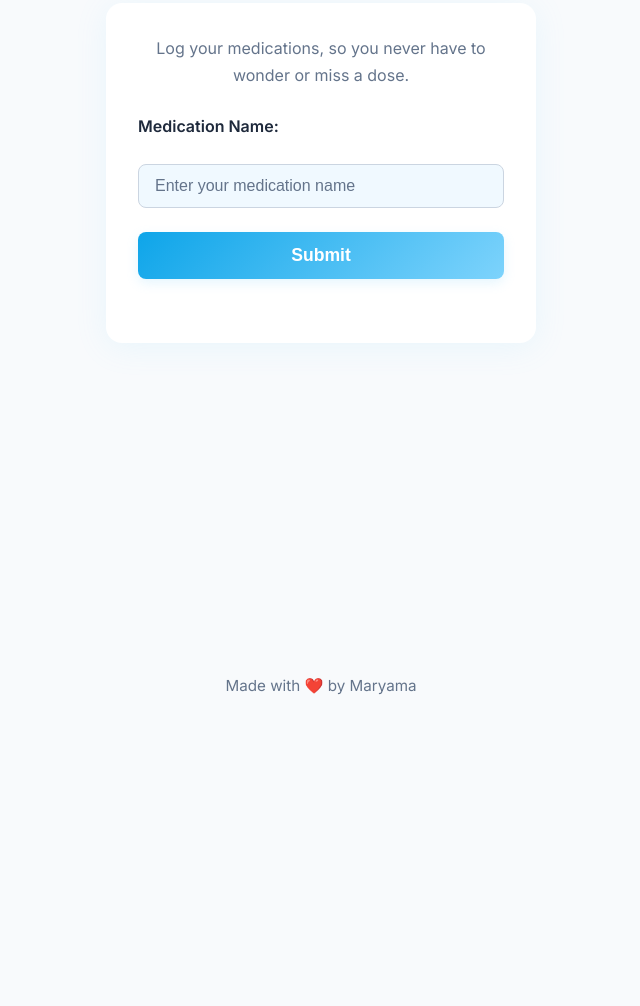
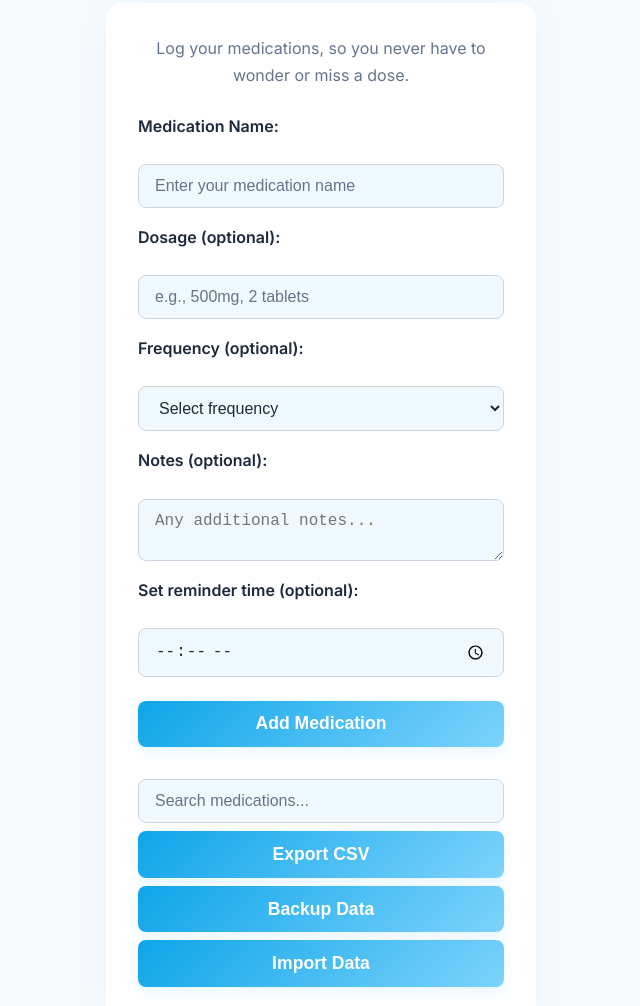
Before and after one commit to codedbymari/medication-log, a plain HTML site: page index.html in a window 1280 px wide. Shown: the part 141-1147 px from the top of the page, without its empty margins (319-959 px from the left). Before the commit the page ends 911 px from the top, so only its background shows below. Drawn offline with Linux system fonts and the light colour scheme.

Commit message:
Update index.html

```diff
--- a/index.html
+++ b/index.html
@@ -9,7 +9,6 @@
   <link rel="stylesheet" href="style.css">
 </head>
 <body>
-
   <!-- Header -->
   <header>
     <div class="logo">Medication Log</div>
@@ -21,15 +20,64 @@
       <p class="text-center">
         Log your medications, so you never have to wonder or miss a dose.
       </p>
+
+      <!-- Notification Permission -->
+      <div id="notification-setup" class="notification-banner" style="display:none;">
+        <p> Enable notifications to get medication reminders!</p>
+        <button id="enable-notifications" class="btn-small">Enable Notifications</button>
+        <button id="dismiss-notification" class="btn-small btn-outline">Maybe Later</button>
+      </div>
+
       <!-- Medication Form -->
       <form id="pill-form" aria-label="Medication Logging Form">
         <label for="pill-name">Medication Name:</label>
         <input type="text" id="pill-name" placeholder="Enter your medication name" required aria-required="true" minlength="2">
-        <button type="submit" aria-label="Submit Medication">Submit</button>
+
+        <label for="pill-dosage">Dosage (optional):</label>
+        <input type="text" id="pill-dosage" placeholder="e.g., 500mg, 2 tablets">
+
+        <label for="pill-frequency">Frequency (optional):</label>
+        <select id="pill-frequency">
+          <option value="">Select frequency</option>
+          <option value="Once daily">Once daily</option>
+          <option value="Twice daily">Twice daily</option>
+          <option value="Three times daily">Three times daily</option>
+          <option value="Four times daily">Four times daily</option>
+          <option value="As needed">As needed</option>
+          <option value="Weekly">Weekly</option>
+          <option value="Monthly">Monthly</option>
+          <option value="Custom">Custom</option>
+        </select>
+
+        <label for="pill-notes">Notes (optional):</label>
+        <textarea id="pill-notes" placeholder="Any additional notes..." rows="2"></textarea>
+
+        <label for="reminder-time">Set reminder time (optional):</label>
+        <input type="time" id="reminder-time">
+
+        <button type="submit" aria-label="Submit Medication">Add Medication</button>
       </form>
+
+      <!-- Search and Controls -->
+      <div class="controls-section">
+        <div class="search-container">
+          <input type="text" id="search-input" placeholder="Search medications..." class="search-input">
+        </div>
+
+        <div class="action-buttons">
+          <button id="export-csv" class="btn-secondary">Export CSV</button>
+          <button id="export-json" class="btn-secondary">Backup Data</button>
+          <input type="file" id="import-data" accept=".json" style="display:none;">
+          <button id="import-btn" class="btn-secondary">Import Data</button>
+        </div>
+      </div>
+
       <!-- Logged Medications -->
-      <div>
+      <div id="medications-section">
         <h3>Your Medications</h3>
+        <div id="no-results" class="no-results" style="display:none;">
+          <p>No medications found matching your search.</p>
+        </div>
         <ul id="pill-list"></ul>
       </div>
     </div>
```
